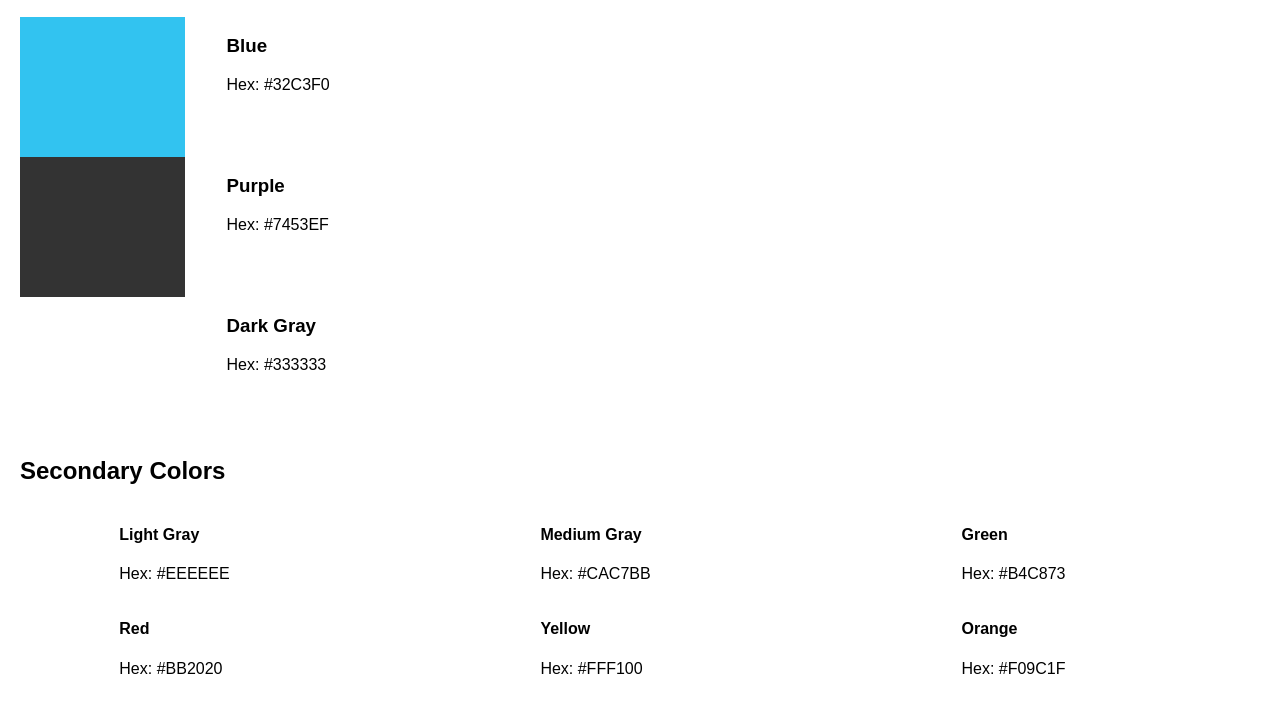
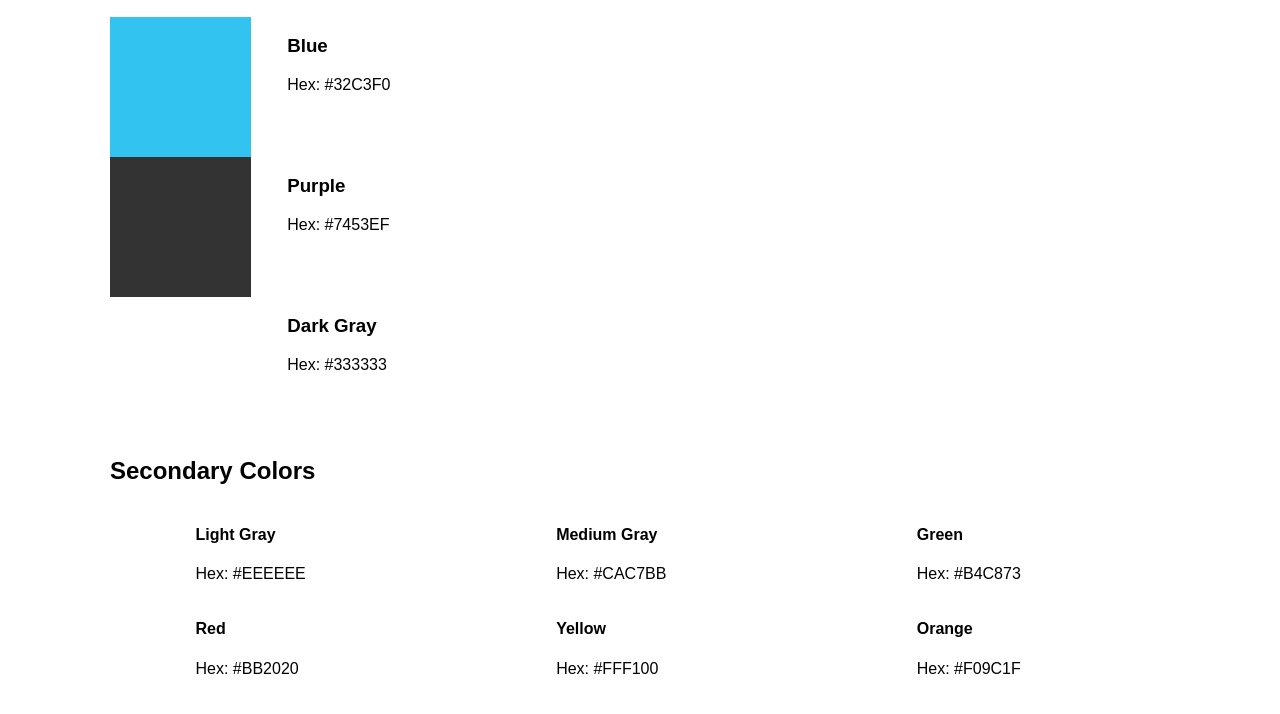
Before and after one commit to DamianDinh/DesignSystem, a plain HTML site: page colors.html in a window 1280 px wide. Shown: the part 219-933 px from the top of the page. Drawn offline with Linux system fonts and the light colour scheme.

Commit message:
Update style.css

```diff
--- a/css/style.css
+++ b/css/style.css
@@ -172,7 +172,7 @@ nav .topnav li.mobile{
 
 .container {
     position: relative;
-    max-width: 1660px;
+    max-width: 1060px;
     margin: 0 auto;
     padding: 0 20px;
 }
```
